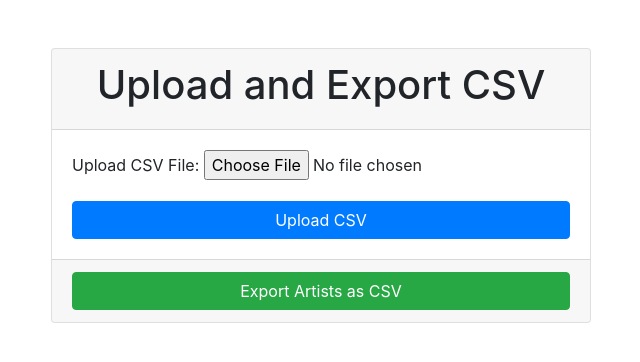
After one commit to jayswal231/artist-management-system, a Django app: page /upload/ in a window 1280 px wide. The commit adds this page. Shown: the top 362 px of the page, without its empty margins (319-959 px from the left). Run offline with Django 3.2, Linux system fonts and the light colour scheme; some libraries are stand-ins or nearby versions.

Commit message:
artist update and import export add

```diff
--- a/artist_data/forms.py
+++ b/artist_data/forms.py
@@ -9,3 +9,6 @@ class UserRegistrationForm(forms.ModelForm):
         widgets = {
             'password': forms.PasswordInput(),
         }
+
+class CSVUploadForm(forms.Form):
+    csv_file = forms.FileField(label='Upload CSV File')
--- a/artist_data/templates/artist_data/artist/create_artist.html
+++ b/artist_data/templates/artist_data/artist/create_artist.html
@@ -16,7 +16,7 @@
             </div>
             <div class="form-group">
                 <label for="dob">Date of Birth:</label>
-                <input type="date" class="form-control" name="dob">
+                <input type="datetime-local" class="form-control" name="dob">
             </div>
             <div class="form-group">
                 <label for="gender">Gender:</label>
--- /dev/null
+++ b/artist_data/templates/artist_data/artist/upload.html
@@ -0,0 +1,38 @@
+<!DOCTYPE html>
+<html lang="en">
+<head>
+    <meta charset="UTF-8">
+    <meta name="viewport" content="width=device-width, initial-scale=1.0">
+    <title>Upload and Export CSV</title>
+    <!-- Add Bootstrap CSS link -->
+    <link rel="stylesheet" href="https://maxcdn.bootstrapcdn.com/bootstrap/4.5.2/css/bootstrap.min.css">
+</head>
+<body>
+    <div class="container mt-5">
+        <div class="row justify-content-center">
+            <div class="col-md-6">
+                <div class="card">
+                    <div class="card-header">
+                        <h1 class="text-center">Upload and Export CSV</h1>
+                    </div>
+                    <div class="card-body">
+                        <form method="post" enctype="multipart/form-data">
+                            {% csrf_token %}
+                            {{ form.as_p }}
+                            <button type="submit" class="btn btn-primary btn-block">Upload CSV</button>
+                        </form>
+                    </div>
+                    <div class="card-footer">
+                        <a href="{% url 'export_artists_csv' %}" class="btn btn-success btn-block">Export Artists as CSV</a>
+                    </div>
+                </div>
+            </div>
+        </div>
+    </div>
+
+    <!-- Add Bootstrap JS and jQuery (if needed) scripts -->
+    <script src="https://ajax.googleapis.com/ajax/libs/jquery/3.5.1/jquery.min.js"></script>
+    <script src="https://cdnjs.cloudflare.com/ajax/libs/popper.js/1.16.0/umd/popper.min.js"></script>
+    <script src="https://maxcdn.bootstrapcdn.com/bootstrap/4.5.2/js/bootstrap.min.js"></script>
+</body>
+</html>
--- a/artist_data/templates/artist_data/user/create_user.html
+++ b/artist_data/templates/artist_data/user/create_user.html
@@ -36,7 +36,7 @@
             </div>
             <div class="form-group">
                 <label for="dob">Date of Birth:</label>
-                <input type="date" class="form-control" name="dob">
+                <input type="datetime-local" class="form-control" name="dob">
             </div>
             <div class="form-group">
                 <label for="gender">Gender:</label>
--- a/artist_data/urls.py
+++ b/artist_data/urls.py
@@ -21,6 +21,11 @@ from artist_data.views import (
 
     create_artist,
     all_artists,
+    update_artist,
+    delete_asrtist,
+
+    export_artists_csv,
+    upload_csv,
 )
 
 urlpatterns = [
@@ -37,5 +42,9 @@ urlpatterns = [
 
     path('artist/create/', create_artist, name='create_artist'),
     path('artist/all/', all_artists, name='all_artists'),
+    path('artist/update/<int:artist_id>/', update_artist, name='update_artist'),
+    path('artist/delete/<int:artist_id>/', delete_asrtist, name='delete_artist'),
 
+    path('export-artists-csv/', export_artists_csv, name='export_artists_csv'),
+    path('upload/', upload_csv, name='upload_csv'),
 ]
--- a/artist_data/views.py
+++ b/artist_data/views.py
@@ -6,10 +6,11 @@ from .models import *
 from django.utils import timezone
 from django.http import JsonResponse
 from django.shortcuts import render, get_object_or_404
-from .forms import UserRegistrationForm
+from .forms import UserRegistrationForm,CSVUploadForm
 from django.contrib.auth import authenticate, login, logout
 from django.contrib import messages
 from django.contrib.auth.decorators import login_required
+import csv
 # Create your views here.
 
 def register(request):
@@ -57,6 +58,9 @@ def home(request):
     return render(request, 'artist_data/home.html')
 
 
+
+
+# For Users
 def create_user(request):
     """
     This function is for new user register.
@@ -108,7 +112,6 @@ def read_user(request, user_id):
         return JsonResponse({'message': 'User not found'}, status=404)
 
 
-
 def update_user(request, user_id):
     """
     This function is for update user details.
@@ -121,11 +124,8 @@ def update_user(request, user_id):
         execute_query(query, params)
         # return JsonResponse({'message': 'User updated successfully'})
         return redirect('all_users')
-
     else:
         return render(request, 'artist_data/user/update_user.html', {'user': user})
-
-
 
 
 def delete_user(request, user_id):
@@ -140,6 +140,7 @@ def delete_user(request, user_id):
 
 
 
+# For Artist
 def create_artist(request):
     """
     This function is for create new artist.
@@ -150,8 +151,6 @@ def create_artist(request):
         query = "INSERT INTO artist_data_artist (name, dob, gender, address, first_release_year, no_of_albums_released, created_at, updated_at) VALUES (%s, %s, %s, %s, %s, %s, %s, %s)"
         params = (data['name'], data['dob'], data['gender'], data['address'], data['first_release_year'], data['no_of_albums_released'], current_time, current_time)
         execute_query(query, params)
-        print(params)
-        print(data['dob'],"------------------------------")
         return HttpResponse("Artist created successfully!")
     return render(request, 'artist_data/artist/create_artist.html')
 
@@ -163,3 +162,75 @@ def all_artists(request):
     query = "SELECT * FROM artist_data_artist"
     artist_data = execute_query(query)
     return render(request, 'artist_data/artist/read_artist.html', {'artist_data':artist_data})
+
+
+
+def update_artist(request, artist_id):
+    """
+    This function is for artist update.
+    """
+    artist = get_object_or_404(Artist, id=artist_id)
+    if request.method == 'POST':
+        data = request.POST
+        query = "UPDATE artist_data_artist SET name = %s, dob = %s, gender = %s, address = %s, first_release_year = %s, no_of_albums_released = %s WHERE id = %s"
+        params = (data['name'], data['dob'], data['gender'], data['address'], data['first_release_year'], data['no_of_albums_released'], artist_id)
+        execute_query(query, params)
+        return HttpResponse('Artist updated successfully!')
+    return render(request, 'artist_data/artist/update_artist.html', {'artist': artist})
+
+
+def delete_asrtist(request, artist_id):
+    """
+    This function is for artist delete.
+    """
+    if request.method == 'POST':
+        query = "DELETE FROM artist_data_artist WHERE id = %s"
+        params = (artist_id,)
+        execute_query(query, params)
+        return HttpResponse('Artist deleted successfully!')
+    return redirect('all_artists')
+
+
+
+def upload_csv(request):
+    """
+    This function is for upload artist data as csv formate.
+    """
+    if request.method == 'POST':
+        form = CSVUploadForm(request.POST, request.FILES)
+        if form.is_valid():
+            csv_file = request.FILES['csv_file']
+            decoded_file = csv_file.read().decode('utf-8')
+            csv_data = csv.reader(decoded_file.splitlines(), delimiter=',')
+            next(csv_data)
+            for row in csv_data:
+                name, dob, gender, address, first_release_year, no_of_albums_released = row
+                artist = Artist(name=name, dob=dob, gender=gender, address=address,
+                                first_release_year=first_release_year, no_of_albums_released=no_of_albums_released)
+                artist.save()
+            return redirect('all_artist')
+    else:
+        form = CSVUploadForm()
+    return render(request, 'artist_data/artist/upload.html', {'form': form})
+
+
+def export_artists_csv(request):
+    """
+    This function is for export artist data from database.
+    """
+    response = HttpResponse(content_type='text/csv')
+    response['Content-Disposition'] = 'attachment; filename="artists.csv"'
+    writer = csv.writer(response)
+    writer.writerow(['Name', 'Date of Birth', 'Gender', 'Address', 'First Release Year', 'No. of Albums Released'])
+    artists = Artist.objects.all()
+    for artist in artists:
+        writer.writerow([artist.name, artist.dob, artist.get_gender_display(),
+                         artist.address, artist.first_release_year, artist.no_of_albums_released])
+
+    return response
+
+
+
+
+
+# For Musics
```
Also changed, not shown: artist_data/templates/artist_data/artist/delete_artist.html (deleted, +0 -14 lines), artist_data/templates/artist_data/artist/read_artist.html (+10 -4 lines), artist_data/templates/artist_data/artist/update_artist.html (+29 -14 lines), artist_data/templates/artist_data/user/update_user.html (+38 -20 lines), db.sqlite3.
